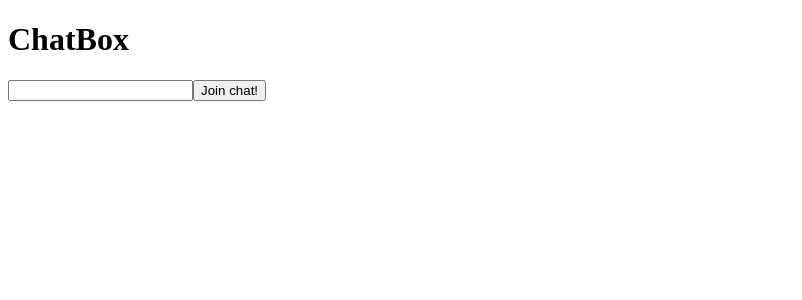
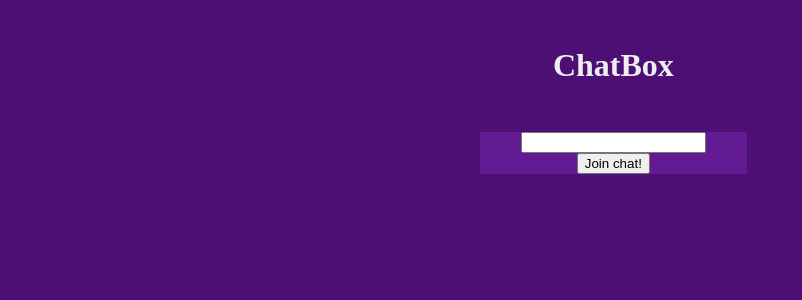
Before and after one commit to Dundgren/chatbox, a Vue app: page / in a window 1280 px wide. Shown: the top 300 px of the page, without its empty margins (0-802 px from the left). Built offline with nearby package versions, Linux system fonts and the light colour scheme.

Commit message:
Added styling

```diff
--- a/src/App.vue
+++ b/src/App.vue
@@ -1,22 +1,38 @@
 <template>
-    <h1>ChatBox</h1>
-    <ChatBox v-if="this.$store.state.username" />
-    <LoginForm v-else />
+    <div id="main">
+        <HeaderTitle />
+        <ChatBox v-if="this.$store.state.username" />
+        <LoginForm v-else />
+    </div>
 </template>
 
 <script>
 import LoginForm from "./components/LoginForm.vue";
 import ChatBox from "./components/ChatBox.vue";
+import HeaderTitle from "./components/HeaderTitle.vue";
 
 export default {
     name: 'App',
     components: {
         LoginForm,
-        ChatBox
+        ChatBox,
+        HeaderTitle
     }
 }
 </script>
 
 <style>
+body {
+    background-color: #4c1074;
+    color: #eee;
+    margin: 0;
+}
 
+#main {
+    display: grid;
+    grid-template-columns: repeat(24, 1fr);
+    grid-template-rows: repeat(24, 1fr);
+    justify-items: center;
+    height: 100vh;
+}
 </style>
--- a/src/components/ChatBox.vue
+++ b/src/components/ChatBox.vue
@@ -1,12 +1,24 @@
 <template>
+    <div id="id-card">
+        <p>
+            <b>{{ this.$store.state.username }}</b> <br>
+            Age:<br>
+            Sex:<br>
+            Location:<br>
+        </p>
+    </div>
     <div id="chat-box">
         <div v-for="m in messages" :key="m.id_">
-            {{ m.message }}
+            <div id="message-box">
+                <h2>{{ m.username }} <span id="date-string">{{ m.timestamp }}</span> </h2>
+                <p>{{ m.message }}</p>
+            </div>
         </div>
     </div>
-    <h2>{{ this.$store.state.username }}</h2>
-    <input type="text" v-model="message" @keydown.enter="sendMessage">
-    <input type="button" value="Send" @click="sendMessage">
+    <!-- <h2 id="username">{{ this.$store.state.username }}</h2> -->
+    <textarea v-model="message" @keydown.enter="sendMessage" id="message-input">
+    </textarea>
+    <input type="button" value="Send" @click="sendMessage" id="send-message-button">
 </template>
 
 <script>
@@ -33,9 +45,14 @@ export default {
             apiSendMessage(this.$store.state.username, this.message);
         },
         async getMessages() {
-            const newMessages = await apiGetMessages();
+            let newMessages = await apiGetMessages();
+
+            newMessages.data.forEach(m => {
+                const d = new Date(m.timestamp);
+
+                m.timestamp = d.toLocaleString("sv-SE");
+            });
             this.messages = newMessages.data;
-            console.log(this.messages);
         }
     },
     created() {
@@ -45,10 +62,54 @@ export default {
 </script>
 
 <style lang="scss" scoped>
+    #id-card {
+        box-sizing: border-box;
+        background-color: #631b93;
+        border-bottom: 1em solid #4c1074;
+        border-top: 1em solid #4c1074;
+        padding: 0.5em;
+        grid-column: 18 / 24;
+        grid-row: 1 / 5;
+        width: 100%;
+    }
+
     #chat-box {
-        border: 1px solid black;
-        height: 80vh;
-        width: 80vw;
-        overflow: scroll;
+        overflow-y: scroll;
+        grid-column: 2 / 24;
+        grid-row: 5 / 22;
+        width: 100%;
+        background-color: #eee;
+        background-color: #631b93;
+    }
+
+    #message-box {
+        padding: 0 1em 1em 1em;
+        width: 100%;
+        word-wrap: break-word;
+        box-sizing: border-box;
+    }
+
+    #date-string {
+        font-size: 0.6em;
+    }
+
+    #message-input {
+        grid-column: 2 / 22;
+        grid-row: 22 / 24;
+        box-sizing: border-box;
+        width: 100%;
+        border: none;
+        padding: 1em;
+        background-color: #74389d;
+        resize: none;
+    }
+
+    #send-message-button {
+        grid-column: 22 / 24;
+        grid-row: 22 / 24;
+        width: 100%;
+        background-color: #8f5ab3;
+        border: none;
+        color: #eee;
     }
 </style>
--- /dev/null
+++ b/src/components/HeaderTitle.vue
@@ -0,0 +1,12 @@
+<template>
+    <h1 id="title">ChatBox</h1>
+</template>
+
+<style lang="scss" scoped>
+    #title {
+        justify-self: center;
+        align-self: center;
+        grid-column: 10 / 15;
+        grid-row: 1 / 5;
+    }
+</style>
--- a/src/components/LoginForm.vue
+++ b/src/components/LoginForm.vue
@@ -1,6 +1,8 @@
 <template>
-    <input type="text" id="usernameInput" v-model="username" @keypress.enter="setUsername">
-    <input type="button" value="Join chat!"  @click="setUsername">
+    <div id="login-form">
+        <input type="text" id="usernameInput" v-model="username" @keypress.enter="setUsername">
+        <input type="button" value="Join chat!"  @click="setUsername">
+    </div>
 </template>
 
 <script>
@@ -19,5 +21,11 @@ export default {
 </script>
 
 <style lang="scss" scoped>
-
+    #login-form {
+        grid-column: 10 / 15;
+        width: 100%;
+        background-color: #631b93;
+        display: grid;
+        justify-items: center;
+    }
 </style>
```
